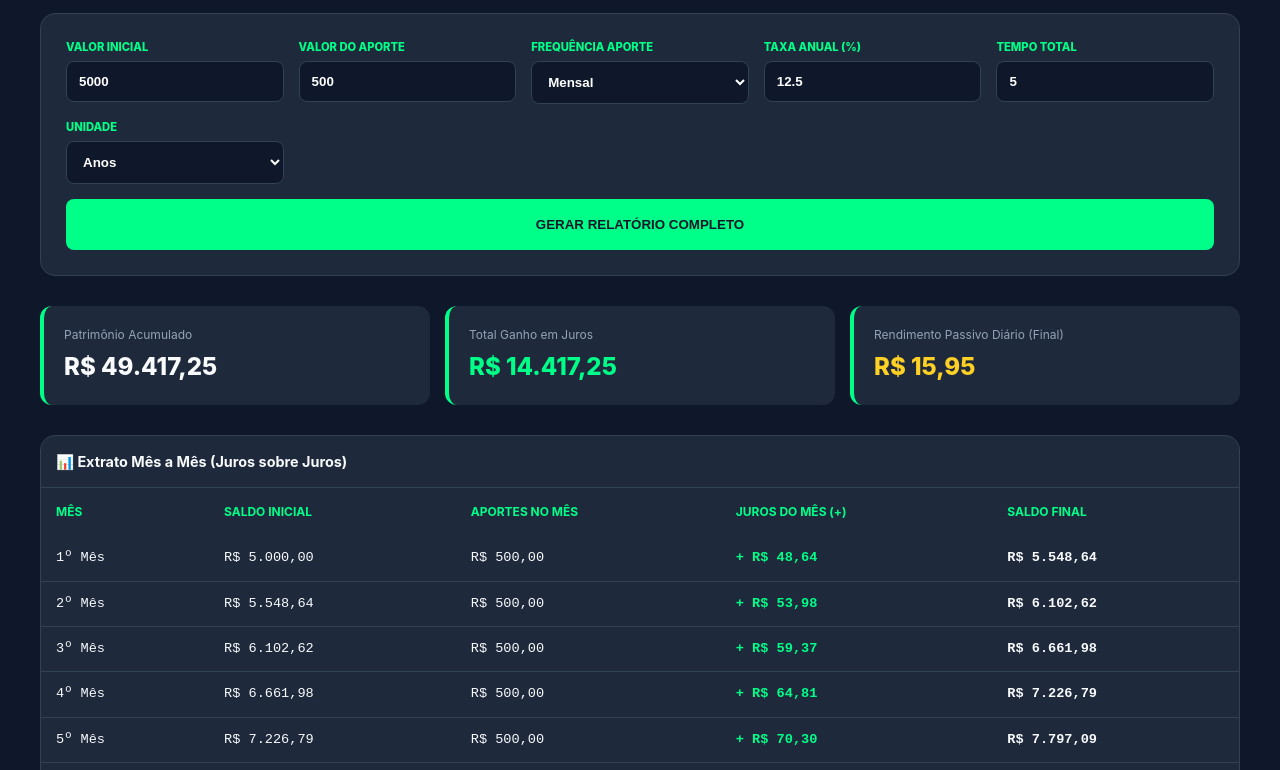
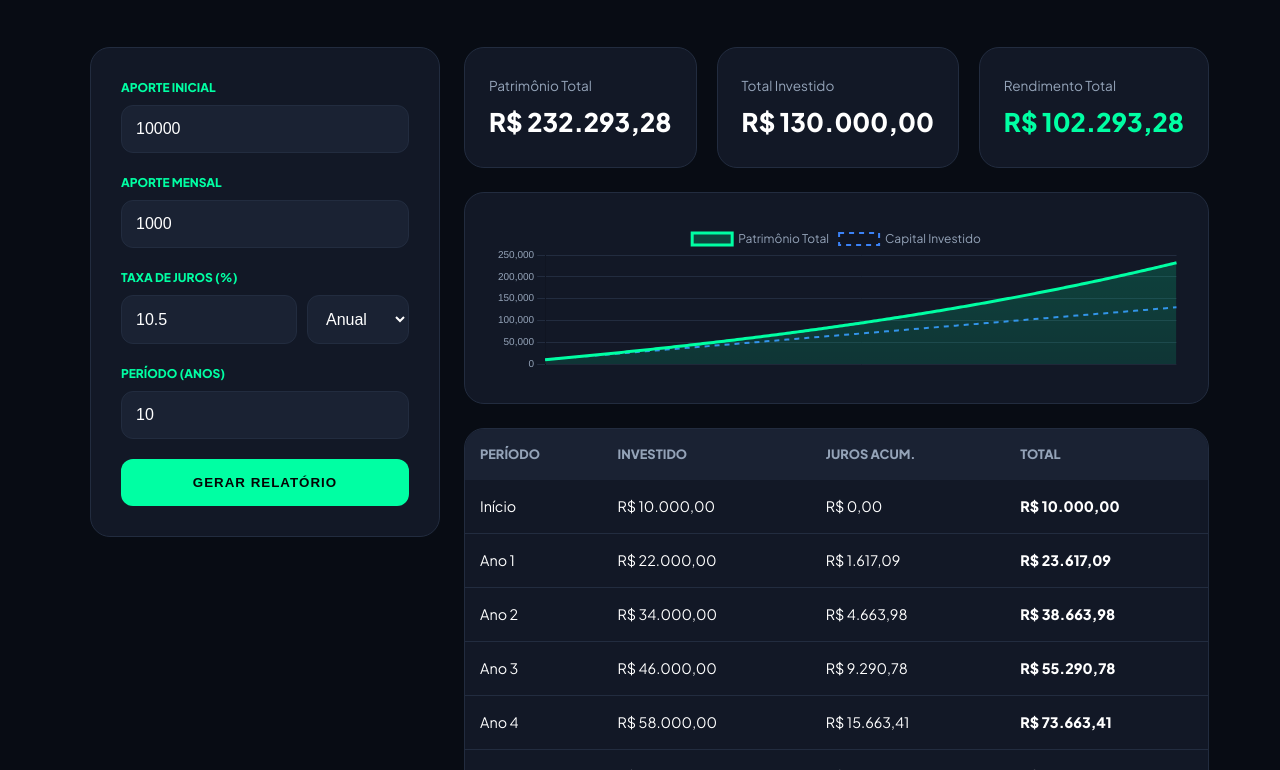
Before and after one commit to vanildo311091/calculadora-de-juros-.html, a plain HTML site: page index.html in a window 1280 px wide. Shown: the part 133-903 px from the top of the page. Drawn offline with nearby package versions, Linux system fonts and the light colour scheme.

Commit message:
Redesign calculator UI and improve functionality
Updated the calculator interface and functionality to a new design with improved styling and layout. Changed title and added new features for better user experience.

```diff
--- a/index.html
+++ b/index.html
@@ -3,168 +3,308 @@
 <head>
     <meta charset="UTF-8">
     <meta name="viewport" content="width=device-width, initial-scale=1.0">
-    <title>Calculadora Juros sobre Juros | Precisão Bancária</title>
+    <title>Quantum Capital | Simulador de Juros Compostos</title>
     <script src="https://cdn.jsdelivr.net/npm/chart.js"></script>
+    <link href="https://fonts.googleapis.com/css2?family=Plus+Jakarta+Sans:wght@400;600;800&display=swap" rel="stylesheet">
     <style>
-        :root { --primary: #00ff88; --bg: #0f172a; --card: #1e293b; --text: #f8fafc; }
-        body { font-family: 'Inter', sans-serif; background: var(--bg); color: var(--text); padding: 20px; line-height: 1.5; }
-        .container { max-width: 1200px; margin: auto; }
+        :root {
+            --primary: #00ffa3;
+            --primary-dark: #00cc82;
+            --bg: #080c14;
+            --card: #121826;
+            --card-border: #222c3f;
+            --text-main: #ffffff;
+            --text-dim: #94a3b8;
+            --accent: #3b82f6;
+        }
 
-        /* Painel de Controle */
-        .grid-inputs {
-            display: grid; grid-template-columns: repeat(auto-fit, minmax(180px, 1fr));
-            gap: 15px; background: var(--card); padding: 25px; border-radius: 15px;
-            border: 1px solid #334155;
+        * { margin: 0; padding: 0; box-sizing: border-box; }
+        body {
+            font-family: 'Plus Jakarta Sans', sans-serif;
+            background: var(--bg);
+            color: var(--text-main);
+            line-height: 1.6;
+            padding: 40px 20px;
         }
-        .input-group { display: flex; flex-direction: column; }
-        label { font-size: 0.7rem; text-transform: uppercase; color: var(--primary); font-weight: 800; margin-bottom: 5px; }
-        input, select { background: #0f172a; border: 1px solid #334155; padding: 12px; border-radius: 8px; color: white; font-weight: bold; }
+
+        .container { max-width: 1100px; margin: auto; }
+
+        header { text-align: center; margin-bottom: 50px; }
+        header h1 { font-size: 2.5rem; font-weight: 800; letter-spacing: -1px; }
+        header p { color: var(--text-dim); }
+
+        /* Dashboard Layout */
+        .dashboard {
+            display: grid;
+            grid-template-columns: 350px 1fr;
+            gap: 24px;
+        }
+
+        .sidebar {
+            background: var(--card);
+            padding: 30px;
+            border-radius: 20px;
+            border: 1px solid var(--card-border);
+            height: fit-content;
+        }
+
+        .input-group { margin-bottom: 20px; }
+        label {
+            display: block;
+            font-size: 0.75rem;
+            font-weight: 700;
+            color: var(--primary);
+            margin-bottom: 8px;
+            text-transform: uppercase;
+        }
+        input, select {
+            width: 100%;
+            background: #1a2233;
+            border: 1px solid var(--card-border);
+            padding: 14px;
+            border-radius: 12px;
+            color: white;
+            font-size: 1rem;
+            transition: 0.3s;
+        }
+        input:focus { border-color: var(--primary); outline: none; box-shadow: 0 0 0 3px rgba(0, 255, 163, 0.1); }
 
         button {
-            grid-column: 1 / -1; padding: 18px; background: var(--primary); color: #0f172a;
-            border: none; border-radius: 8px; font-weight: 900; cursor: pointer;
-            transition: 0.3s; text-transform: uppercase;
+            width: 100%;
+            padding: 16px;
+            background: var(--primary);
+            color: #050505;
+            border: none;
+            border-radius: 12px;
+            font-weight: 800;
+            cursor: pointer;
+            transition: 0.3s;
+            text-transform: uppercase;
+            letter-spacing: 1px;
         }
-        button:hover { filter: brightness(1.2); transform: scale(1.01); }
+        button:hover { transform: translateY(-2px); box-shadow: 0 10px 20px rgba(0, 255, 163, 0.2); }
 
-        /* Cards de Resumo */
-        .stats { display: grid; grid-template-columns: repeat(auto-fit, minmax(250px, 1fr)); gap: 15px; margin: 30px 0; }
-        .stat-card { background: var(--card); padding: 20px; border-radius: 12px; border-left: 4px solid var(--primary); }
-        .stat-card small { font-size: 0.75rem; color: #94a3b8; display: block; margin-bottom: 5px; }
-        .stat-card div { font-size: 1.5rem; font-weight: 800; }
+        /* Main Content */
+        .main-content { display: flex; flex-direction: column; gap: 24px; }
 
-        /* Tabela Detalhada */
-        .table-area {
-            background: var(--card); border-radius: 15px; padding: 0; overflow: hidden;
-            border: 1px solid #334155; margin-top: 20px;
+        .stats-grid {
+            display: grid;
+            grid-template-columns: repeat(3, 1fr);
+            gap: 20px;
         }
-        .table-scroll { max-height: 500px; overflow-y: auto; }
-        table { width: 100%; border-collapse: collapse; text-align: left; }
-        thead th { position: sticky; top: 0; background: #1e293b; color: var(--primary); padding: 15px; font-size: 0.75rem; text-transform: uppercase; z-index: 10; }
-        td { padding: 12px 15px; border-bottom: 1px solid #334155; font-family: 'JetBrains Mono', monospace; font-size: 0.85rem; }
+        .stat-card {
+            background: var(--card);
+            padding: 24px;
+            border-radius: 20px;
+            border: 1px solid var(--card-border);
+        }
+        .stat-card small { color: var(--text-dim); font-size: 0.85rem; }
+        .stat-card .value { font-size: 1.6rem; font-weight: 800; margin-top: 5px; }
 
-        .magic-number { background: rgba(0, 255, 136, 0.1); }
-        .juros-valor { color: var(--primary); font-weight: bold; }
+        .chart-container {
+            background: var(--card);
+            padding: 30px;
+            border-radius: 20px;
+            border: 1px solid var(--card-border);
+        }
+
+        .table-card {
+            background: var(--card);
+            border-radius: 20px;
+            border: 1px solid var(--card-border);
+            overflow: hidden;
+        }
+        table { width: 100%; border-collapse: collapse; }
+        th { background: #1a2233; padding: 15px; text-align: left; font-size: 0.8rem; color: var(--text-dim); }
+        td { padding: 15px; border-bottom: 1px solid var(--card-border); font-size: 0.9rem; }
+        tr:last-child td { border: none; }
+
+        @media (max-width: 900px) {
+            .dashboard { grid-template-columns: 1fr; }
+            .stats-grid { grid-template-columns: 1fr; }
+        }
     </style>
 </head>
 <body>
 
 <div class="container">
-    <header style="text-align: center; margin-bottom: 30px;">
-        <h1 style="margin:0; color: var(--primary);">Juros Compostos PRO</h1>
-        <p style="color: #94a3b8;">Simulação de alta precisão com extrato detalhado</p>
+    <header>
+        <h1>Quantum<span style="color: var(--primary)">Capital</span></h1>
+        <p>Simulação Avançada de Patrimônio e Juros Compostos</p>
     </header>
 
-    <div class="grid-inputs">
-        <div class="input-group"><label>Valor Inicial</label><input type="number" id="p" value="5000"></div>
-        <div class="input-group"><label>Valor do Aporte</label><input type="number" id="a" value="500"></div>
+    <div class="dashboard">
+        <aside class="sidebar">
             <div class="input-group">
-            <label>Frequência Aporte</label>
-            <select id="fa"><option value="1">Diário</option><option value="30" selected>Mensal</option></select>
+                <label>Aporte Inicial</label>
+                <input type="number" id="initial" value="10000">
             </div>
-        <div class="input-group"><label>Taxa Anual (%)</label><input type="number" id="i" value="12.5" step="0.01"></div>
-        <div class="input-group"><label>Tempo Total</label><input type="number" id="t" value="5"></div>
             <div class="input-group">
-            <label>Unidade</label>
-            <select id="tu"><option value="anos">Anos</option><option value="meses">Meses</option></select>
+                <label>Aporte Mensal</label>
+                <input type="number" id="monthly" value="1000">
             </div>
-        <button onclick="calcular()">GERAR RELATÓRIO COMPLETO</button>
+            <div class="input-group">
+                <label>Taxa de Juros (%)</label>
+                <div style="display: flex; gap: 10px;">
+                    <input type="number" id="rate" value="10.5" step="0.1">
+                    <select id="ratePeriod" style="width: 120px;">
+                        <option value="yearly">Anual</option>
+                        <option value="monthly">Mensal</option>
+                    </select>
+                </div>
+            </div>
+            <div class="input-group">
+                <label>Período (Anos)</label>
+                <input type="number" id="years" value="10">
+            </div>
+            <button onclick="updateSimulation()">Gerar Relatório</button>
+        </aside>
+
+        <main class="main-content">
+            <div class="stats-grid">
+                <div class="stat-card">
+                    <small>Patrimônio Total</small>
+                    <div class="value" id="total-val">R$ 0,00</div>
+                </div>
+                <div class="stat-card">
+                    <small>Total Investido</small>
+                    <div class="value" id="invested-val">R$ 0,00</div>
+                </div>
+                <div class="stat-card">
+                    <small>Rendimento Total</small>
+                    <div class="value" id="interest-val" style="color: var(--primary)">R$ 0,00</div>
+                </div>
             </div>
 
-    <div class="stats">
-        <div class="stat-card"><small>Patrimônio Acumulado</small><div id="f-total">R$ 0,00</div></div>
-        <div class="stat-card"><small>Total Ganho em Juros</small><div id="f-juros" style="color:var(--primary)">R$ 0,00</div></div>
-        <div class="stat-card"><small>Rendimento Passivo Diário (Final)</small><div id="f-dia" style="color: #ffd124">R$ 0,00</div></div>
+            <div class="chart-container">
+                <canvas id="mainChart"></canvas>
             </div>
 
-    <div class="table-area">
-        <div style="padding: 15px; border-bottom: 1px solid #334155; font-weight: bold; font-size: 0.9rem;">
-            📊 Extrato Mês a Mês (Juros sobre Juros)
-        </div>
-        <div class="table-scroll">
+            <div class="table-card">
                 <table>
                     <thead>
                         <tr>
-                        <th>Mês</th>
-                        <th>Saldo Inicial</th>
-                        <th>Aportes no Mês</th>
-                        <th>Juros do Mês (+)</th>
-                        <th>Saldo Final</th>
+                            <th>PERÍODO</th>
+                            <th>INVESTIDO</th>
+                            <th>JUROS ACUM.</th>
+                            <th>TOTAL</th>
                         </tr>
                     </thead>
-                <tbody id="lista"></tbody>
+                    <tbody id="table-body"></tbody>
                 </table>
             </div>
+        </main>
     </div>
 </div>
 
 <script>
-    const fmt = (v) => v.toLocaleString('pt-BR', { style: 'currency', currency: 'BRL' });
+    let chart;
 
-    function calcular() {
-        // Coleta de dados
-        const p = parseFloat(document.getElementById('p').value) || 0;
-        const a = parseFloat(document.getElementById('a').value) || 0;
-        const freq = parseInt(document.getElementById('fa').value);
-        const taxaAnual = parseFloat(document.getElementById('i').value) / 100;
-        const tempo = parseInt(document.getElementById('t').value) || 0;
-        const unidade = document.getElementById('tu').value;
-
-        // Cálculos de taxas equivalentes (Precisão Bancária)
-        const totalMeses = unidade === 'anos' ? tempo * 12 : tempo;
-        const taxaDiaria = Math.pow(1 + taxaAnual, 1/365) - 1;
-
-        let saldo = p;
-        let totalAportado = p;
-        let html = "";
-
-        // Processamento Mês a Mês
-        for (let m = 1; m <= totalMeses; m++) {
-            let saldoInicioMes = saldo;
-            let aportesNoMes = 0;
-
-            // Simulação diária dentro do mês (30 dias padrão)
-            for (let d = 1; d <= 30; d++) {
-                // Se o aporte for diário, ele entra antes dos juros do dia
-                if (freq === 1) {
-                    saldo += a;
-                    aportesNoMes += a;
+    function formatCurrency(val) {
+        return val.toLocaleString('pt-BR', { style: 'currency', currency: 'BRL' });
     }
 
-                // Aplicação dos juros sobre o saldo atualizado
-                saldo *= (1 + taxaDiaria);
+    function updateSimulation() {
+        const initial = parseFloat(document.getElementById('initial').value) || 0;
+        const monthly = parseFloat(document.getElementById('monthly').value) || 0;
+        let rate = parseFloat(document.getElementById('rate').value) / 100;
+        const ratePeriod = document.getElementById('ratePeriod').value;
+        const years = parseInt(document.getElementById('years').value) || 1;
+
+        // Normalização da taxa para mensal
+        if (ratePeriod === 'yearly') {
+            rate = Math.pow(1 + rate, 1/12) - 1;
         }
 
-            // Se o aporte for mensal, ele entra ao final do mês
-            if (freq === 30) {
-                saldo += a;
-                aportesNoMes = a;
+        const totalMonths = years * 12;
+        let currentBalance = initial;
+        let totalInvested = initial;
+
+        const history = { labels: [], total: [], invested: [] };
+        let tableRows = "";
+
+        for (let m = 0; m <= totalMonths; m++) {
+            if (m > 0) {
+                const interest = currentBalance * rate;
+                currentBalance += interest + monthly;
+                totalInvested += monthly;
             }
 
-            let jurosGanhosNoMes = saldo - saldoInicioMes - aportesNoMes;
-            totalAportado += aportesNoMes;
+            // Gravar dados para o gráfico
+            history.labels.push(`Mês ${m}`);
+            history.total.push(currentBalance.toFixed(2));
+            history.invested.push(totalInvested.toFixed(2));
 
-            // Verifica "Ponto de Inflexão" (Juros > Aporte)
-            const isMagic = jurosGanhosNoMes > aportesNoMes ? "magic-number" : "";
-
-            html += `<tr class="${isMagic}">
-                <td>${m}º Mês</td>
-                <td>${fmt(saldoInicioMes)}</td>
-                <td>${fmt(aportesNoMes)}</td>
-                <td class="juros-valor">+ ${fmt(jurosGanhosNoMes)}</td>
-                <td><strong>${fmt(saldo)}</strong></td>
-            </tr>`;
+            // Popular tabela (Anual)
+            if (m % 12 === 0 || m === totalMonths) {
+                tableRows += `
+                    <tr>
+                        <td>${m === 0 ? 'Início' : 'Ano ' + (m/12)}</td>
+                        <td>${formatCurrency(totalInvested)}</td>
+                        <td>${formatCurrency(currentBalance - totalInvested)}</td>
+                        <td><strong>${formatCurrency(currentBalance)}</strong></td>
+                    </tr>
+                `;
+            }
         }
 
-        // Atualização dos Painéis
-        document.getElementById('lista').innerHTML = html;
-        document.getElementById('f-total').innerText = fmt(saldo);
-        document.getElementById('f-juros').innerText = fmt(saldo - totalAportado);
-        document.getElementById('f-dia').innerText = fmt(saldo * taxaDiaria);
+        // Updates UI
+        document.getElementById('total-val').innerText = formatCurrency(currentBalance);
+        document.getElementById('invested-val').innerText = formatCurrency(totalInvested);
+        document.getElementById('interest-val').innerText = formatCurrency(currentBalance - totalInvested);
+        document.getElementById('table-body').innerHTML = tableRows;
+
+        renderChart(history);
     }
 
-    // Iniciar automaticamente
-    window.onload = calcular;
+    function renderChart(history) {
+        const ctx = document.getElementById('mainChart').getContext('2d');
+        if (chart) chart.destroy();
+
+        const gradient = ctx.createLinearGradient(0, 0, 0, 400);
+        gradient.addColorStop(0, 'rgba(0, 255, 163, 0.2)');
+        gradient.addColorStop(1, 'rgba(0, 255, 163, 0)');
+
+        chart = new Chart(ctx, {
+            type: 'line',
+            data: {
+                labels: history.labels,
+                datasets: [{
+                    label: 'Patrimônio Total',
+                    data: history.total,
+                    borderColor: '#00ffa3',
+                    borderWidth: 3,
+                    fill: true,
+                    backgroundColor: gradient,
+                    tension: 0.4,
+                    pointRadius: 0
+                }, {
+                    label: 'Capital Investido',
+                    data: history.invested,
+                    borderColor: '#3b82f6',
+                    borderWidth: 2,
+                    borderDash: [5, 5],
+                    pointRadius: 0
+                }]
+            },
+            options: {
+                responsive: true,
+                maintainAspectRatio: false,
+                plugins: {
+                    legend: { display: true, labels: { color: '#94a3b8', font: { family: 'Plus Jakarta Sans' } } }
+                },
+                scales: {
+                    x: { ticks: { display: false }, grid: { display: false } },
+                    y: {
+                        ticks: { color: '#94a3b8', font: { size: 10 } },
+                        grid: { color: '#222c3f' }
+                    }
+                }
+            }
+        });
+    }
+
+    updateSimulation();
 </script>
 </body>
 </html>
```
Lines whose indentation alone changed are shown as unchanged.
